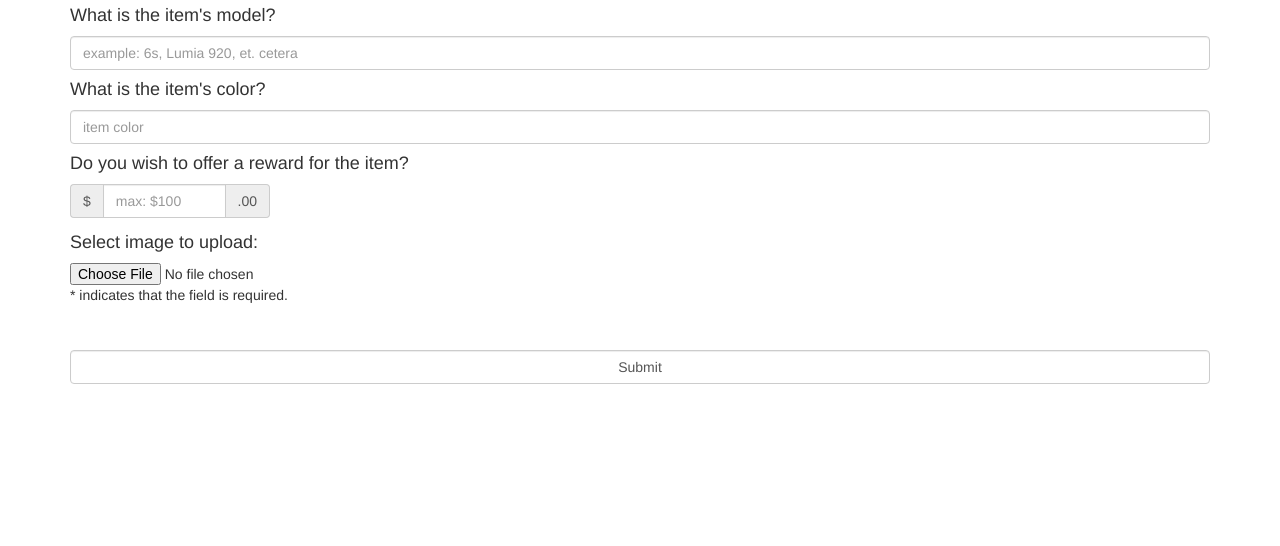
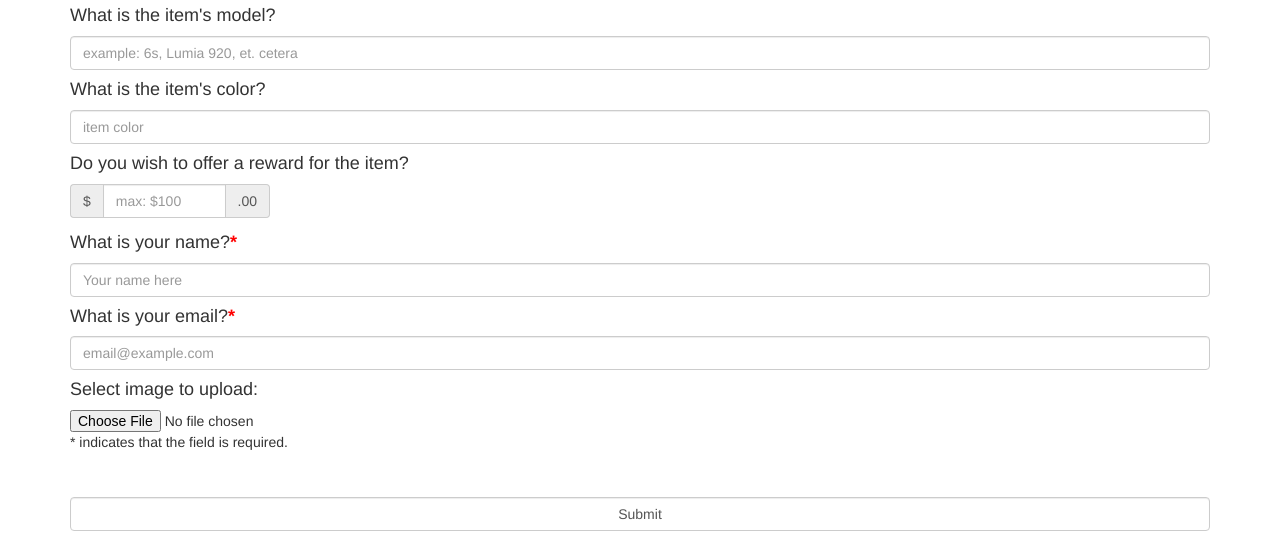
Before and after one commit to Scott123180/SDII-Project, a PHP site: page /create_lost_item.php in a window 1280 px wide. Shown: the part 774-1320 px from the top of the page. Before the commit the page ends 1158 px from the top, so only its background shows below. Run offline with PHP 8.4, Linux system fonts and the light colour scheme; some libraries are stand-ins or nearby versions.

Commit message:
user info works

```diff
--- a/Site/create_lost_item.php
+++ b/Site/create_lost_item.php
@@ -76,6 +76,12 @@ session_start();
                 <div class="input-group-addon">.00</div>
             </div>
 
+            <h4>What is your name?<strong style="color:red">*</strong></h4>
+            <input type="text" class="form-control" placeholder="Your name here" name="contact_name" value="<?php if(isset($_POST['contact_name'])){echo $_POST['contact_name'];} ?>">
+
+            <h4>What is your email?<strong style="color:red">*</strong></h4>
+            <input type="text" class="form-control" placeholder="email@example.com" name="contact_email" value="<?php if(isset($_POST['contact_name'])){echo $_POST['contact_name'];} ?>">
+
             <h4>Select image to upload:</h4>
             <input type="file" name="fileToUpload" id="fileToUpload">
 
@@ -95,11 +101,15 @@ session_start();
 
             if (isset($_POST['submitItem'])){
                 # Image upload
-                require( 'php_includes/upload.php' ) ;
+
             }
 
             # get all the inputted data
             if(isset($_POST['submitItem'])) {
+
+                #image upload
+                require( 'php_includes/upload.php' ) ;
+
                 #only set variables if they are not null
                 $location = $_POST['campLoc'];
                 $room = $_POST['room'];
@@ -111,6 +121,9 @@ session_start();
                 $model = $_POST['model'];
                 $color = $_POST['color'];
                 $reward = $_POST['reward'];
+                $contact_name = $_POST['contact_name'];
+                $contact_email = $_POST['contact_email'];
+
                 $status = 'lost' ;
                 $image = '';
 
@@ -131,15 +144,17 @@ session_start();
                     }
                 }
                 #get error array
-                $errors = validateCreateLost($location, $room, $dateLost, $name, $description, $category, $color, $reward, $make, $model);
+                $errors = validateCreateLost($location, $room, $dateLost, $name, $description, $category, $color, $reward, $make, $model, $contact_name, $contact_email);
                 #if there are no errors
                 if(empty($errors) && ($captchaResult == TRUE)){
                     global $target_file;
                     $image = $target_file;
                     #location_id, item_lost_date, item_name, item_description, room, status, item_category, make, model, color, reward
-                    insert_record($dbc, $location, $dateLost, $name, $description, $room, $status, $category, $make, $model, $color, $reward, $image);
+                    insert_record($dbc, $location, $dateLost, $name, $description, $room, $status, $category, $make, $model, $color, $reward, $image, $contact_name, $contact_email);
                     echo "<p>This is the target file in image: {$image}</p>";
 
+                    $_SESSION['contact_name'] = $contact_name;
+                    $_SESSION['contact_email'] = $contact_email;
                     $_SESSION['name'] = $name;
                     $_SESSION['description'] = $description;
                     $_SESSION['category'] = $category;
--- a/Site/lost_item_ticket.php
+++ b/Site/lost_item_ticket.php
@@ -1,6 +1,8 @@
 <?php
 session_start();
 
+$contact_name = $_SESSION['contact_name'];
+$contact_email = $_SESSION['contact_email'];
 $name = $_SESSION['name'];
 $description = $_SESSION['description'];
 $category = $_SESSION['category'];
@@ -67,6 +69,8 @@ require ( '../connect_db.php' );
     mysqli_free_result($results);
 
     #print out the info for the item
+    echo "<h3>Contact Name: {$contact_name}</h3>";
+    echo "<h3>Contact Email: {$contact_email}</h3>";
     echo "<h3>Item Name: {$name}</h3>";
     echo "<h3>Description: {$description}</h3>";
     echo "<h3>Category: {$category}";
--- a/Site/php_includes/form_validation.php
+++ b/Site/php_includes/form_validation.php
@@ -6,7 +6,7 @@
  * ======================================
  */
 
-function validateCreateLost($location, $room, $dateLost, $name, $description, $category, $color, $reward, $make, $model) {
+function validateCreateLost($location, $room, $dateLost, $name, $description, $category, $color, $reward, $make, $model, $contact_name, $contact_email) {
     #create new array of list of errors, if any error is returned, form submission should be aborted
     $errorArray = array();
 
@@ -72,6 +72,15 @@ function validateCreateLost($location, $room, $dateLost, $name, $description, $c
         }
     }
 
+    #valid contact name
+    if(validateString($contact_name, 30) == false){
+        array_push($errorArray, 'contact name');
+    }
+
+    #validate email input
+    if(validateEmail($contact_email) == false){
+        array_push($errorArray, 'contact email');
+    }
 
     return $errorArray;
 }
@@ -155,6 +164,16 @@ function validatePosInt($num) {
     else {return false;}
 }
 
+#check for valid email
+function validateEmail($email){
+    #email valid
+    if (filter_var($email, FILTER_VALIDATE_EMAIL)) {
+        return true;
+    }
+    #invalid email
+    else {return false;}
+}
+
 
 #valid input arrays
 $campusLocations = array(
--- a/Site/php_includes/helpers.php
+++ b/Site/php_includes/helpers.php
@@ -1,10 +1,3 @@
-<!DOCTYPE html>
-<html lang="en" xmlns="http://www.w3.org/1999/xhtml">
-<head>
-	<script src="../js/helpers.js"></script>
-</head>
-<body></body>
-
 <?php
 #get this for use in functions below
 
@@ -295,7 +288,7 @@ function show_record($dbc, $id, $status = 'not specified') {
 }
 
 # Inserts a record into the prints table
-function insert_record($dbc, $locationName, $item_lost_date ,$item_name, $item_description, $room, $status, $item_category, $make, $model, $color, $reward, $image) {
+function insert_record($dbc, $locationName, $item_lost_date ,$item_name, $item_description, $room, $status, $item_category, $make, $model, $color, $reward, $image, $contact_name, $contact_email) {
 	#query for location id
     $query = 'SELECT locations.id FROM locations, item WHERE item.location_id = locations.id AND locations.name = \'' . $locationName . '\' ;' ;
     echo $query ;
@@ -355,6 +348,14 @@ function insert_record($dbc, $locationName, $item_lost_date ,$item_name, $item_d
         $insert = $insert . "item_image, ";
         $values = $values . "'" . $image . "', ";
     }
+
+    #contact name
+    $insert = $insert . "contact_name, ";
+    $values = $values . "'" . $contact_name . "', ";
+
+    #contact email
+    $insert = $insert . "contact_email, ";
+    $values = $values . "'" . $contact_email . "', ";
 
     $insert = $insert . "item_category) ";
     $values = $values . "'" . $item_category . "');";
```
